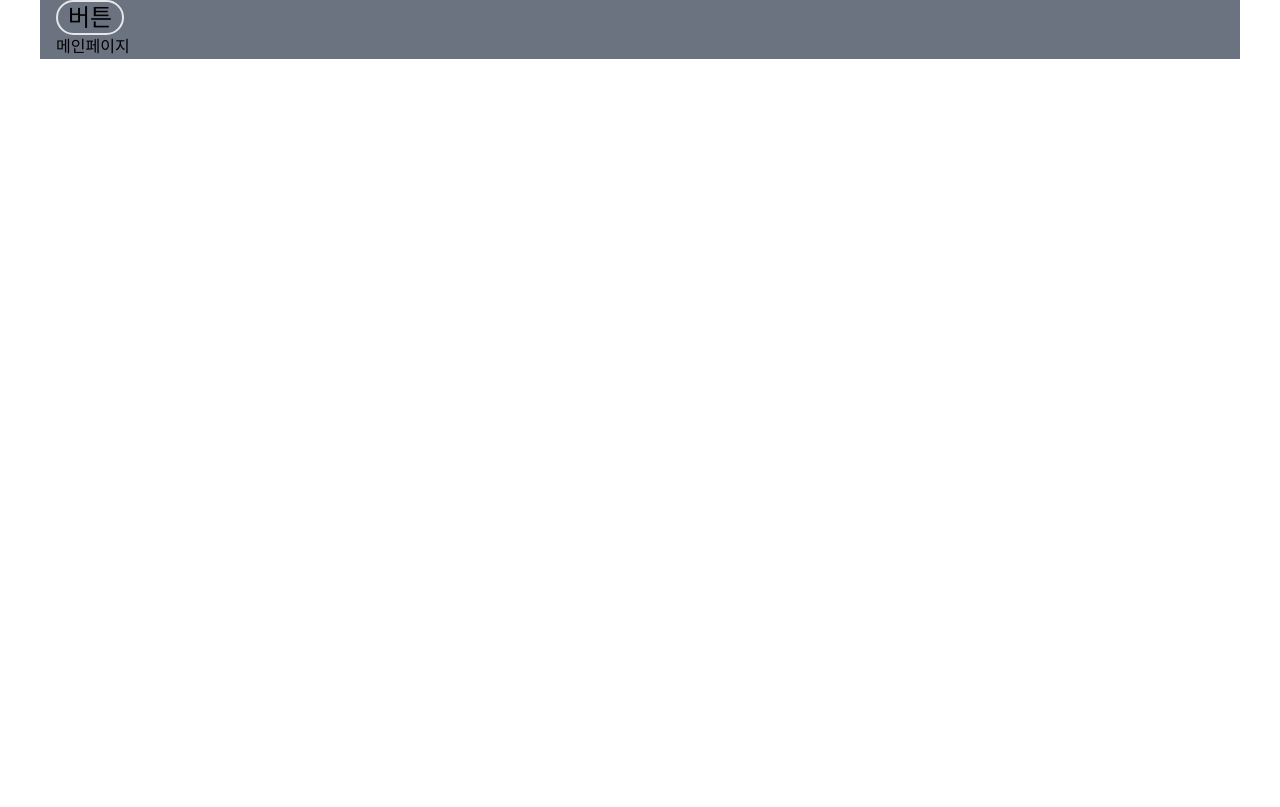
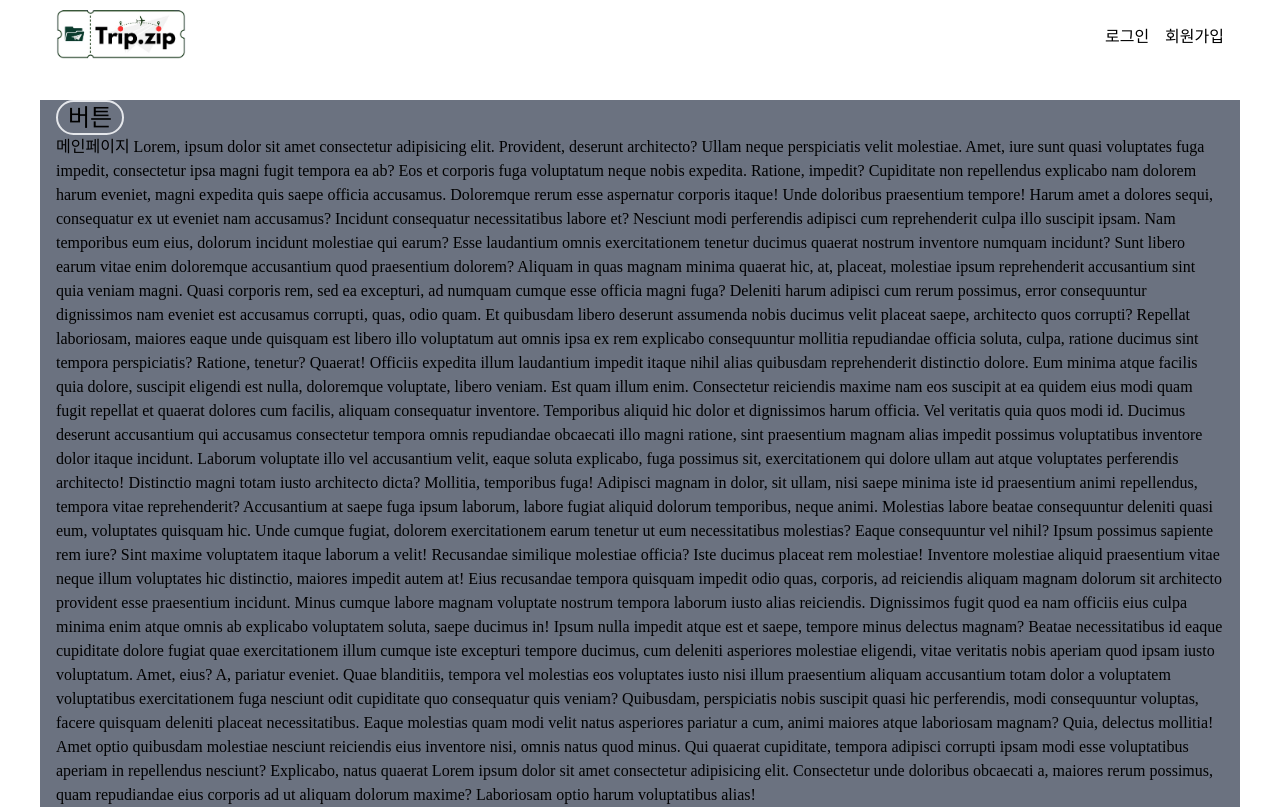
Before and after one commit to joraeng-e/trip.zip, a Next.js app: page / in a window 1280 px wide. Built offline with nearby package versions, Linux system fonts and the light colour scheme; a web font is replaced by a local one.

Commit message:
✨ JE-16-feat: 헤더 기초 작업

```diff
--- /dev/null
+++ b/src/components/Header/index.tsx
@@ -0,0 +1,47 @@
+import Image from 'next/image';
+import Link from 'next/link';
+import React, { useEffect, useState } from 'react';
+
+import tripZip from '/public/logo/tripZip.png';
+
+export default function Header() {
+  const [scrollPosition, setScrollPosition] = useState(0);
+
+  useEffect(() => {
+    const handleScroll = () => {
+      setScrollPosition(window.scrollY);
+    };
+    window.addEventListener('scroll', handleScroll);
+    return () => {
+      window.removeEventListener('scroll', handleScroll);
+    };
+  }, []);
+
+  const isHeaderScrollValid = scrollPosition === 0;
+
+  return (
+    <header
+      className={`fixed top-0 h-70 w-full bg-white transition-all duration-500 ${isHeaderScrollValid || 'shadow-lg'}`}
+    >
+      <div className="basic-container flex items-center justify-between">
+        <Link href="/">
+          <Image src={tripZip} alt="trip.zip" width={130} height={20} />
+        </Link>
+        <div className="flex gap-16">
+          <Link
+            href="login"
+            className="transition-all duration-500 hover:text-custom-green-200 hover:underline hover:decoration-custom-green-200 hover:decoration-2 hover:underline-offset-4 hover:transition-all"
+          >
+            로그인
+          </Link>
+          <Link
+            href="signup"
+            className="transition-all duration-500 hover:text-custom-green-200 hover:underline hover:decoration-custom-green-200 hover:decoration-2 hover:underline-offset-4 hover:transition-all"
+          >
+            회원가입
+          </Link>
+        </div>
+      </div>
+    </header>
+  );
+}
--- a/src/pages/index.tsx
+++ b/src/pages/index.tsx
@@ -1,13 +1,87 @@
+import Header from '@/components/Header';
 import React from 'react';
 
 export default function Home() {
   return (
-    <main className="basic-container bg-gray-500">
-      <button className="flex-center h-35 text-24 rounded-full border-2 px-10">
-        버튼
-      </button>
-      <div className="text-xl-bold text-custom-orange-200"></div>
-      메인페이지
-    </main>
+    <div>
+      <Header />
+      <main className="page-container bg-gray-500">
+        <button className="flex-center h-35 rounded-full border-2 px-10 text-24">
+          버튼
+        </button>
+        <div className="text-xl-bold text-custom-orange-200"></div>
+        메인페이지 Lorem, ipsum dolor sit amet consectetur adipisicing elit.
+        Provident, deserunt architecto? Ullam neque perspiciatis velit
+        molestiae. Amet, iure sunt quasi voluptates fuga impedit, consectetur
+        ipsa magni fugit tempora ea ab? Eos et corporis fuga voluptatum neque
+        nobis expedita. Ratione, impedit? Cupiditate non repellendus explicabo
+        nam dolorem harum eveniet, magni expedita quis saepe officia accusamus.
+        Doloremque rerum esse aspernatur corporis itaque! Unde doloribus
+        praesentium tempore! Harum amet a dolores sequi, consequatur ex ut
+        eveniet nam accusamus? Incidunt consequatur necessitatibus labore et?
+        Nesciunt modi perferendis adipisci cum reprehenderit culpa illo suscipit
+        ipsam. Nam temporibus eum eius, dolorum incidunt molestiae qui earum?
+        Esse laudantium omnis exercitationem tenetur ducimus quaerat nostrum
+        inventore numquam incidunt? Sunt libero earum vitae enim doloremque
+        accusantium quod praesentium dolorem? Aliquam in quas magnam minima
+        quaerat hic, at, placeat, molestiae ipsum reprehenderit accusantium sint
+        quia veniam magni. Quasi corporis rem, sed ea excepturi, ad numquam
+        cumque esse officia magni fuga? Deleniti harum adipisci cum rerum
+        possimus, error consequuntur dignissimos nam eveniet est accusamus
+        corrupti, quas, odio quam. Et quibusdam libero deserunt assumenda nobis
+        ducimus velit placeat saepe, architecto quos corrupti? Repellat
+        laboriosam, maiores eaque unde quisquam est libero illo voluptatum aut
+        omnis ipsa ex rem explicabo consequuntur mollitia repudiandae officia
+        soluta, culpa, ratione ducimus sint tempora perspiciatis? Ratione,
+        tenetur? Quaerat! Officiis expedita illum laudantium impedit itaque
+        nihil alias quibusdam reprehenderit distinctio dolore. Eum minima atque
+        facilis quia dolore, suscipit eligendi est nulla, doloremque voluptate,
+        libero veniam. Est quam illum enim. Consectetur reiciendis maxime nam
+        eos suscipit at ea quidem eius modi quam fugit repellat et quaerat
+        dolores cum facilis, aliquam consequatur inventore. Temporibus aliquid
+        hic dolor et dignissimos harum officia. Vel veritatis quia quos modi id.
+        Ducimus deserunt accusantium qui accusamus consectetur tempora omnis
+        repudiandae obcaecati illo magni ratione, sint praesentium magnam alias
+        impedit possimus voluptatibus inventore dolor itaque incidunt. Laborum
+        voluptate illo vel accusantium velit, eaque soluta explicabo, fuga
+        possimus sit, exercitationem qui dolore ullam aut atque voluptates
+        perferendis architecto! Distinctio magni totam iusto architecto dicta?
+        Mollitia, temporibus fuga! Adipisci magnam in dolor, sit ullam, nisi
+        saepe minima iste id praesentium animi repellendus, tempora vitae
+        reprehenderit? Accusantium at saepe fuga ipsum laborum, labore fugiat
+        aliquid dolorum temporibus, neque animi. Molestias labore beatae
+        consequuntur deleniti quasi eum, voluptates quisquam hic. Unde cumque
+        fugiat, dolorem exercitationem earum tenetur ut eum necessitatibus
+        molestias? Eaque consequuntur vel nihil? Ipsum possimus sapiente rem
+        iure? Sint maxime voluptatem itaque laborum a velit! Recusandae
+        similique molestiae officia? Iste ducimus placeat rem molestiae!
+        Inventore molestiae aliquid praesentium vitae neque illum voluptates hic
+        distinctio, maiores impedit autem at! Eius recusandae tempora quisquam
+        impedit odio quas, corporis, ad reiciendis aliquam magnam dolorum sit
+        architecto provident esse praesentium incidunt. Minus cumque labore
+        magnam voluptate nostrum tempora laborum iusto alias reiciendis.
+        Dignissimos fugit quod ea nam officiis eius culpa minima enim atque
+        omnis ab explicabo voluptatem soluta, saepe ducimus in! Ipsum nulla
+        impedit atque est et saepe, tempore minus delectus magnam? Beatae
+        necessitatibus id eaque cupiditate dolore fugiat quae exercitationem
+        illum cumque iste excepturi tempore ducimus, cum deleniti asperiores
+        molestiae eligendi, vitae veritatis nobis aperiam quod ipsam iusto
+        voluptatum. Amet, eius? A, pariatur eveniet. Quae blanditiis, tempora
+        vel molestias eos voluptates iusto nisi illum praesentium aliquam
+        accusantium totam dolor a voluptatem voluptatibus exercitationem fuga
+        nesciunt odit cupiditate quo consequatur quis veniam? Quibusdam,
+        perspiciatis nobis suscipit quasi hic perferendis, modi consequuntur
+        voluptas, facere quisquam deleniti placeat necessitatibus. Eaque
+        molestias quam modi velit natus asperiores pariatur a cum, animi maiores
+        atque laboriosam magnam? Quia, delectus mollitia! Amet optio quibusdam
+        molestiae nesciunt reiciendis eius inventore nisi, omnis natus quod
+        minus. Qui quaerat cupiditate, tempora adipisci corrupti ipsam modi esse
+        voluptatibus aperiam in repellendus nesciunt? Explicabo, natus quaerat
+        Lorem ipsum dolor sit amet consectetur adipisicing elit. Consectetur
+        unde doloribus obcaecati a, maiores rerum possimus, quam repudiandae
+        eius corporis ad ut aliquam dolorum maxime? Laboriosam optio harum
+        voluptatibus alias!
+      </main>
+    </div>
   );
 }
--- a/src/styles/globals.css
+++ b/src/styles/globals.css
@@ -16,7 +16,10 @@
 
 @layer components {
   .basic-container {
-    @apply max-w-1200 mx-auto w-full px-16;
+    @apply mx-auto w-full max-w-1200 px-16;
+  }
+  .page-container {
+    @apply mx-auto mt-100 w-full max-w-1200 px-16;
   }
 
   .flex-center {
```
